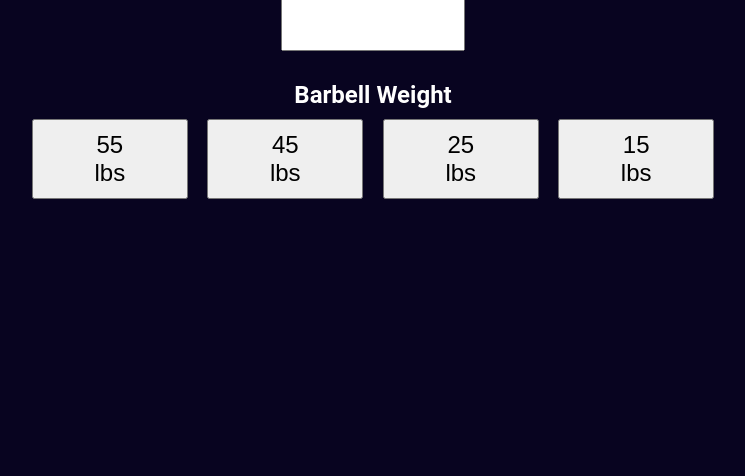
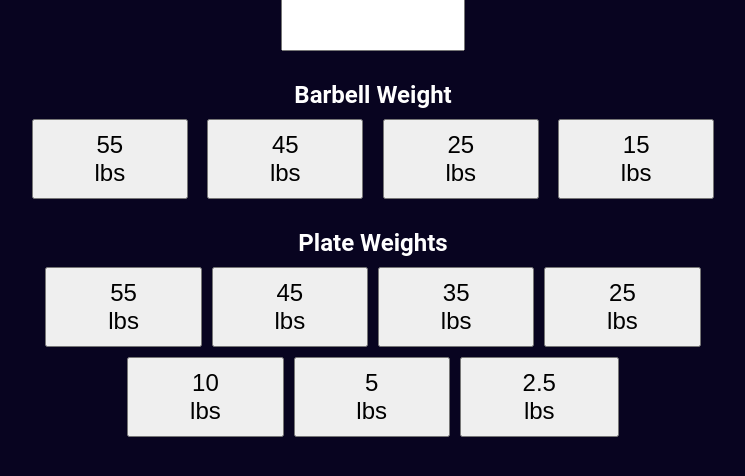
Before and after one commit to N-Smith-00/Plate-calculator, a Flask app: page / in a window 1280 px wide. Shown: the part 140-616 px from the top of the page, without its empty margins (267-1012 px from the left). Run offline with Flask 3, Linux system fonts and the light colour scheme.

Commit message:
Refactor bar button selection logic and update styles for active state; add plate selector buttons

```diff
--- a/static/scripts/barButtons.js
+++ b/static/scripts/barButtons.js
@@ -1,14 +1,15 @@
 var btnContainer = document.getElementById("bar-buttons");
+
 var btns = btnContainer.getElementsByClassName("barbell-selector");
 
 for (var i = 0; i < btns.length; i++) {
-    btns[i].addEventListener("click", function() {
-        var current = document.getElementsByClassName("active");
+    btns[i].addEventListener("click", function(){
+        var current = document.getElementsByClassName("active-bar");
 
         if (current.length > 0) {
-            current[0].className = current[0].className.replace(" active", "");
+            current[0].className = current[0].className.replace(" active-bar", "");
         }
 
-        this.className += " active";
+        this.className += " active-bar";
     });
 }
--- a/static/styles/main.css
+++ b/static/styles/main.css
@@ -115,9 +115,39 @@ input[type=number] {
     font-size: 1.5em;
 }
 
-.active, .barbell-selector:hover {
-    background-color: rgb(123, 96, 10);
+.active-bar{
+    background-color: rgb(211, 169, 28);
+    border-color: white;
+    border-radius: 5px;
+}
+
+.barbell-selector:hover {
+    background-color: rgb(137, 109, 18);
     border-color: white;
     border-radius: 5px;
     color: white;
 }
+
+.plate-selector-wrapper{
+    width: 100%;
+    display: flex;
+    flex-direction: column;
+    justify-content: center;
+    align-items: center;
+    gap: 10px;
+}
+
+.plate-button-wrapper{
+    width: 50%;
+    display: flex;
+    flex: wrap;
+    flex-direction: row;
+    justify-content: center;
+    align-items: center;
+    gap: 10px;
+}
+
+.plate-selector {
+    padding: 10px 19%;
+    font-size: 1.5em;
+}
--- a/templates/main.html
+++ b/templates/main.html
@@ -3,7 +3,7 @@
     <head>
         <title>Plate Calculator</title>
         <link rel= "stylesheet" type= "text/css" href= "{{ url_for('static',filename='styles/main.css') }}">
-        <script src="{{ url_for('static',filename='scripts/barButtons.js') }}"></script>
+        <script src="{{ url_for('static',filename='scripts/barButtons.js')}}"></script>
     </head>
 
     <body>
@@ -19,18 +19,29 @@
                     <label for="weight">Total Weight (bar+plates)</label>
                     <input type="number" id="weight" name="weight" min="0">
                 </div>
-
                 <div class="barbell-selector-wrapper">
                     <label for="barbell">Barbell Weight</label>
                     <div class="bar-button-wrapper" id="bar-buttons">
-                        <!--TODO: set button active when clicked-->
                         <button class="barbell-selector" data-barbell="55">55 lbs</button>
                         <button class="barbell-selector" data-barbell="45">45 lbs</button>
                         <button class="barbell-selector" data-barbell="25">25 lbs</button>
                         <button class="barbell-selector" data-barbell="15">15 lbs</button>
                     </div>
                 </div>
+                <div class="plate-selector-wrapper">
+                    <label for="plates">Plate Weights</label>
+                    <div class="plate-button-wrapper">
+                        <button class="plate-selector" data-plate="55">55 lbs</button>
+                        <button class="plate-selector" data-plate="45">45 lbs</button>
+                        <button class="plate-selector" data-plate="35">35 lbs</button>
+                        <button class="plate-selector" data-plate="25">25 lbs</button>
+                    </div>
+                    <div class="plate-button-wrapper">
+                        <button class="plate-selector" data-plate="10">10 lbs</button>
+                        <button class="plate-selector" data-plate="5">5 lbs</button>
+                        <button class="plate-selector" data-plate="2.5">2.5 lbs</button>
             </div>
         </div>
+        <script src="{{ url_for('static',filename='scripts/barButtons.js') }}"></script>
     </body>
 </html>
```
